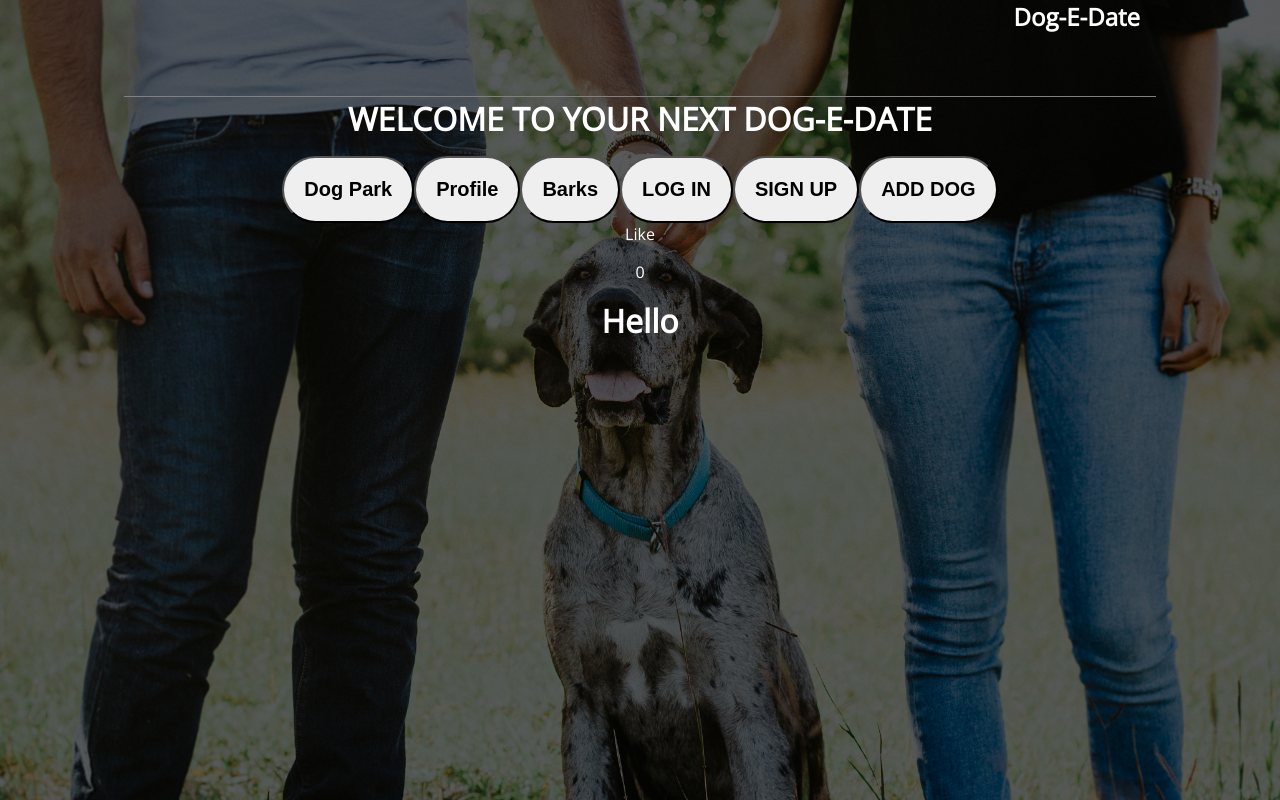
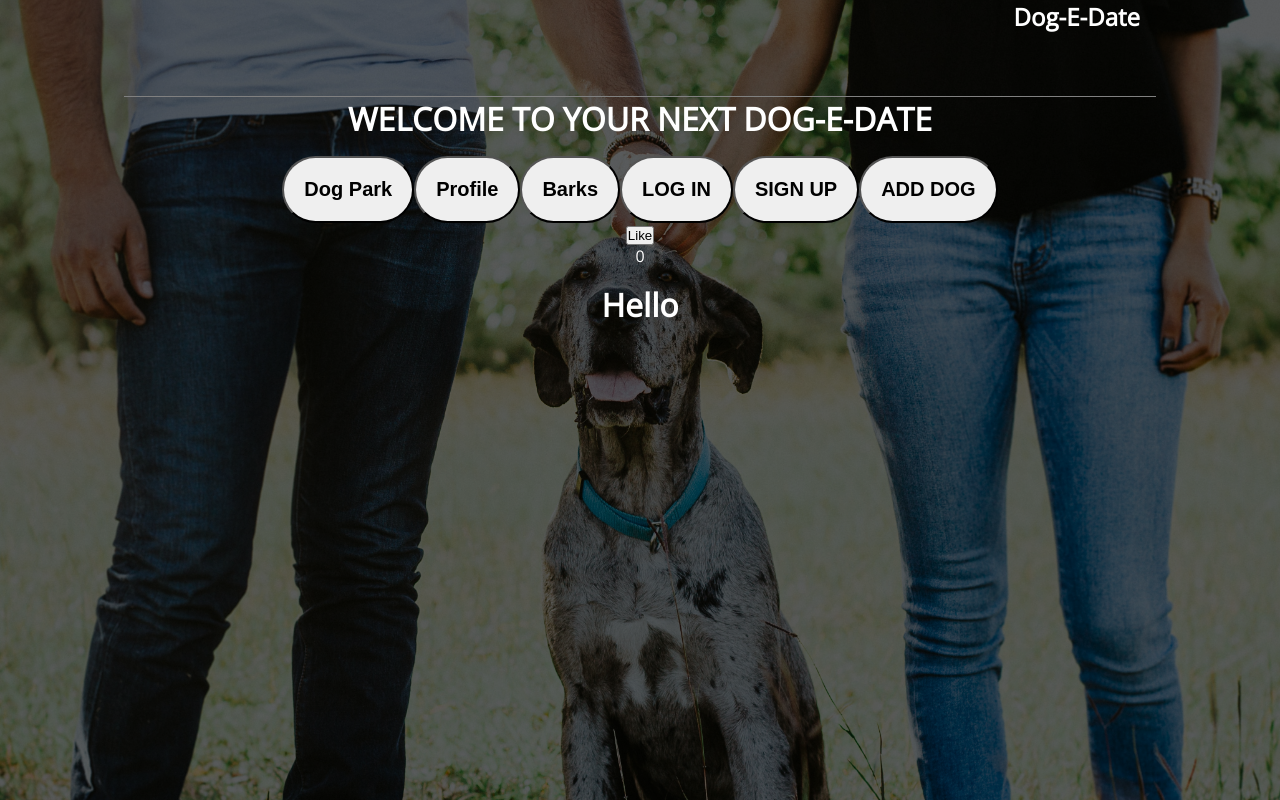
Before and after one commit to secondaryfun/dog-e-date-web, a React (Create React App) app in the folder dog-e-date-app/: page /dog-park in a window 1280 px wide. Built offline with nearby package versions, Linux system fonts and the light colour scheme; no server answers.

Commit message:
Updated DogPark button

```diff
--- a/dog-e-date-app/src/components/DogPark.js
+++ b/dog-e-date-app/src/components/DogPark.js
@@ -42,7 +42,7 @@ export default class App extends Component {
                 console.log(this.props.dogList)
               return(
                 <div>
-                  <p onClick={this.updateLikes}>Like</p>
+                  <button onClick={this.updateLikes}>Like</button>
                   <p>{this.state.likes}</p>
 
                   <p>{this.props.dogList}</p>
```
